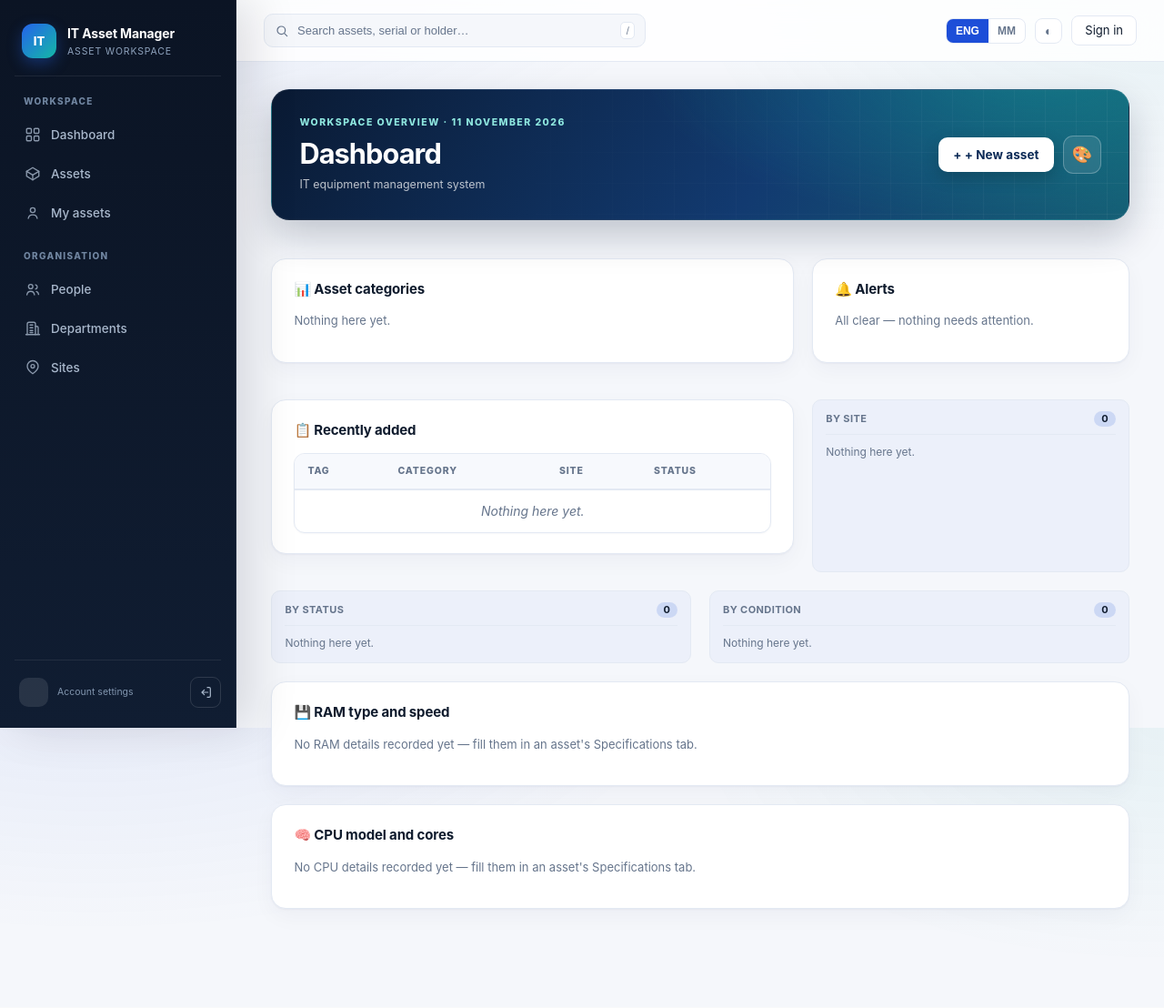
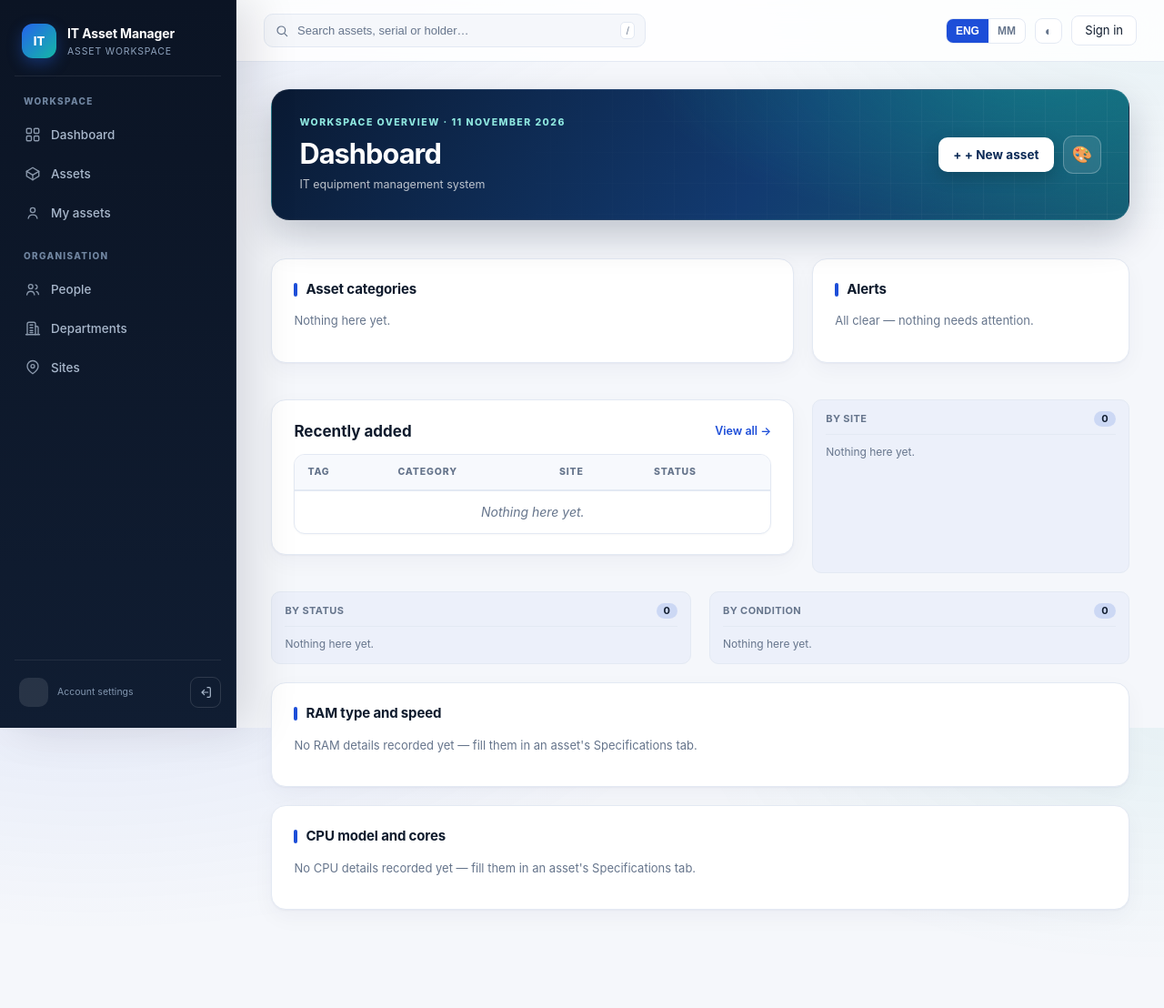
Before and after one commit to salaithantzawwin1/itasset, a Django app: template templates/dashboard/home.html in a window 1280 px wide. Shown: the whole page at 91% size. Before the commit the page ends 1001 px from the top, so only its background shows below. Run offline with Django 5.2, Linux system fonts and the light colour scheme; the template is opened without the code that fills it, so the values that code supplies are empty.

Commit message:
polish(dashboard): actionable KPIs and one section-header language
The dashboard looked finished but behaved like a wall: every KPI was a dead
end, the Burmese title was a corrupted literal, and mixed emoji headings made
the cards read as different components.

- each KPI is now a link to the list that answers it (alerts scroll to the
  alerts card, warranty opens the 30-day filter, counts open the register),
  with a hover chevron and a keyboard focus ring
- section headers drop the emoji for one accent rule; the recently-added card
  gets a "View all" action and shows the site name instead of its code
- the hero eyebrow and accent picker are translated (new EN/MM keys) and the
  corrupted "Dashboard" Burmese string is corrected
- phones get a slightly larger hero title

Gates: ruff clean, makemigrations clean, 63 passed (dashboard + scope tests).

```diff
--- a/apps/dashboard/i18n.py
+++ b/apps/dashboard/i18n.py
@@ -96,13 +96,15 @@ STRINGS = {
     "prog.rejected": {"en": "Rejected at approval", "my": "အတည်ပြုပွင့်တွင် ငြင်းပယ်ခဲ့သည်"},
     "prog.cancelled": {"en": "Cancelled", "my": "ပယ်ဖျက်ခဲ့သည်"},
     # dashboard
-    "dash.title": {"en": "Dashboard", "my": "ဒသ််််််််််််််််််််််််််််််််််််််််််််််််််််််််််််််််််််််််််််််််််််"},
+    "dash.title": {"en": "Dashboard", "my": "ဒက်ရှ်ဘုတ်"},
     "dash.total_assets": {"en": "Total assets", "my": "ပိုင်ဆိုင်မှု စုစုပေါင်း"},
     "dash.by_status": {"en": "By status", "my": "အခြေအနေအလိုက်"},
     "dash.by_condition": {"en": "By condition", "my": "အရည်အသွေးအလိုက်"},
     "dash.by_site": {"en": "By site", "my": "စခန်းအလိုက်"},
     "dash.recent": {"en": "Recently added", "my": "လတ်တလော ထည့်သွင်းခြင်း"},
     "dash.view_all": {"en": "View all", "my": "အားလုံး ကြည့်မည်"},
+    "dash.overview": {"en": "Workspace overview", "my": "အလုပ်စားပွဲ ခြုံငုံသုံးသပ်ချက်"},
+    "dash.accent": {"en": "Accent colour", "my": "အရောင် ရွေးချယ်ရန်"},
     # dashboard — mockup KPIs / chart / alerts (docs/itasset-docs/index.html)
     "dash.kpi.alerts": {"en": "Critical alerts", "my": "အရေးကြီး နိုးဆွဲချက်များ"},
     "dash.kpi.attention": {"en": "⚠ Needs attention", "my": "⚠ အာရုံစိုက်ရန် လိုအပ်သည်"},
--- a/templates/dashboard/home.html
+++ b/templates/dashboard/home.html
@@ -85,9 +85,34 @@
     /* one card per row: labels + meta text need the width to stay readable */
     .kpi-row { grid-template-columns: 1fr; gap: 12px; }
     .dash-hero { padding: 14px 16px; }
-    .dash-hero h1 { font-size: 17px; }
+    .dash-hero h1 { font-size: 19px; }
     .bar-row .bl { width: 96px; }
   }
+
+  /* ---------- polish pass: actionable KPIs, one section-header language ---- */
+  /* a KPI is a way into the number it shows, so it is a link — same card,
+     keyboard ring, and a chevron that only appears on hover/focus */
+  a.kpi { display: block; text-decoration: none; color: inherit; }
+  a.kpi:focus-visible { outline: 2px solid var(--primary); outline-offset: 3px; }
+  a.kpi .kpi-label::after {
+    content: "\2192"; float: right; opacity: 0; transform: translateX(-3px);
+    transition: opacity .15s ease, transform .15s ease; color: var(--muted);
+  }
+  a.kpi:hover .kpi-label::after, a.kpi:focus-visible .kpi-label::after {
+    opacity: 1; transform: translateX(0);
+  }
+  /* section headings: a consistent accent rule instead of mixed emoji */
+  .dash-card > h2 { display: flex; align-items: center; gap: 9px; }
+  .dash-card > h2::before {
+    content: ""; flex: 0 0 4px; width: 4px; height: 15px; border-radius: 2px;
+    background: var(--primary);
+  }
+  .dash-card-head { display: flex; align-items: center; justify-content: space-between; gap: 12px; margin-bottom: 12px; }
+  .dash-card-head h2 { margin: 0; }
+  .dash-card-head h2::before { content: none; }
+  .dash-more { font-size: 12.5px; font-weight: 600; color: var(--primary); text-decoration: none; white-space: nowrap; }
+  .dash-more:hover { text-decoration: underline; }
+  #alerts { scroll-margin-top: calc(var(--topbar-h, 58px) + 16px); }
 
   /* Breakdown blocks: one skin for every list on the dashboard — the RAM
      card's type/speed panels and the status/condition cards. Tinted and
@@ -155,14 +180,14 @@
 {% block content %}
 <div class="dash-hero">
   <div>
-    <span class="hero-eyebrow">Workspace overview · {% now "j F Y" %}</span>
+    <span class="hero-eyebrow">{% t "dash.overview" %} · {% now "j F Y" %}</span>
     <h1>{% t "dash.title" %}</h1>
     <div class="sub">{% t "app.subtitle" %}</div>
   </div>
   <div class="hero-actions">
     <a class="btn hero-cta" href="{% url 'asset-create' %}" data-modal>+ {% t "asset.new" %}</a>
   <div class="accent-wrap">
-    <button class="hero-btn" id="accent-btn" title="Accent color" aria-label="Accent color">🎨</button>
+    <button class="hero-btn" id="accent-btn" title="{% t "dash.accent" %}" aria-label="{% t "dash.accent" %}">🎨</button>
     <div id="accent-menu" class="accent-menu" hidden>
       <button class="accent-swatch" data-accent-set="blue"   aria-label="blue"   style="background:linear-gradient(135deg,#1e3a8a,#3b82f6)"></button>
       <button class="accent-swatch" data-accent-set="green"  aria-label="green"  style="background:linear-gradient(135deg,#064e3b,#10b981)"></button>
@@ -177,17 +202,17 @@
 
 <div class="kpi-row">
   {% for k in kpis %}
-  <div class="kpi {{ k.tone }}">
+  <a class="kpi {{ k.tone }}" href="{{ k.href }}">
     <div class="kpi-label">{% t k.label_key %}</div>
     <div class="kpi-value">{{ k.value }}</div>
     <div class="kpi-meta">{% t k.meta_key n=k.meta_n %}</div>
-  </div>
+  </a>
   {% endfor %}
 </div>
 
 <div class="dash-grid2">
-  <div class="card">
-    <h2>📊 {% t "dash.categories" %}</h2>
+  <div class="card dash-card">
+    <h2>{% t "dash.categories" %}</h2>
     {% if by_category %}
     <div class="cat-chart">
       {% for c in by_category %}
@@ -200,8 +225,8 @@
     </div>
     {% else %}<p class="muted">{% t "common.empty" %}</p>{% endif %}
   </div>
-  <div class="card">
-    <h2>🔔 {% t "dash.alerts" %}</h2>
+  <div class="card dash-card" id="alerts">
+    <h2>{% t "dash.alerts" %}</h2>
     {% if alerts %}
     <ul class="alerts">
       {% for a in alerts %}
@@ -216,8 +241,11 @@
 </div>
 
 <div class="dash-grid2">
-  <div class="card">
-    <h2>📋 {% t "dash.recent" %}</h2>
+  <div class="card dash-card">
+    <div class="dash-card-head">
+      <h2>{% t "dash.recent" %}</h2>
+      <a class="dash-more" href="{% url 'asset-list' %}">{% t "dash.view_all" %} →</a>
+    </div>
     <table class="data">
       <thead><tr><th>{% t "asset.tag" %}</th><th>{% t "asset.category" %}</th><th>{% t "asset.site" %}</th><th>{% t "asset.status" %}</th></tr></thead>
       <tbody>
@@ -225,7 +253,7 @@
         <tr>
           <td><a href="{% url 'asset-detail' a.pk %}">{{ a.asset_tag }}</a></td>
           <td>{{ a.category.code }}</td>
-          <td>{{ a.site.code }}</td>
+          <td>{{ a.site.name|default:a.site.code }}</td>
           <td><span class="pill pill-{{ a.status }}">{{ a.get_status_display }}</span></td>
         </tr>
       {% empty %}
@@ -271,8 +299,8 @@
   </div>
 </div>
 
-<div class="card">
-  <h2>💾 {% t "dash.ram" %}</h2>
+<div class="card dash-card">
+  <h2>{% t "dash.ram" %}</h2>
   {% if ram_matrix.rows %}
   <div class="ram-matrix-wrap">
     <table class="ram-matrix">
@@ -313,8 +341,8 @@
   {% else %}<p class="muted">{% t "dash.ram.none" %}</p>{% endif %}
 </div>
 
-<div class="card">
-  <h2>🧠 {% t "dash.cpu" %}</h2>
+<div class="card dash-card">
+  <h2>{% t "dash.cpu" %}</h2>
   {% if cpu_matrix.rows %}
   <div class="ram-matrix-wrap">
     <table class="ram-matrix">
```
Also changed, not shown: apps/dashboard/test_home.py (+9 -0 lines), apps/dashboard/views.py (+9 -0 lines).
